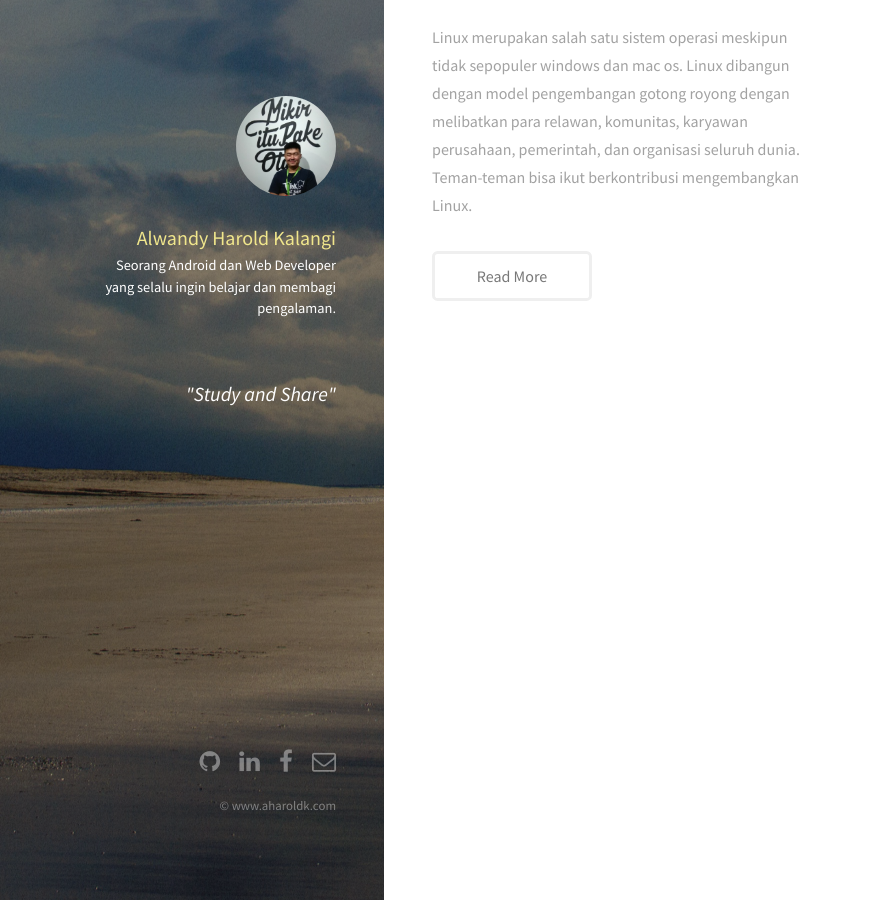
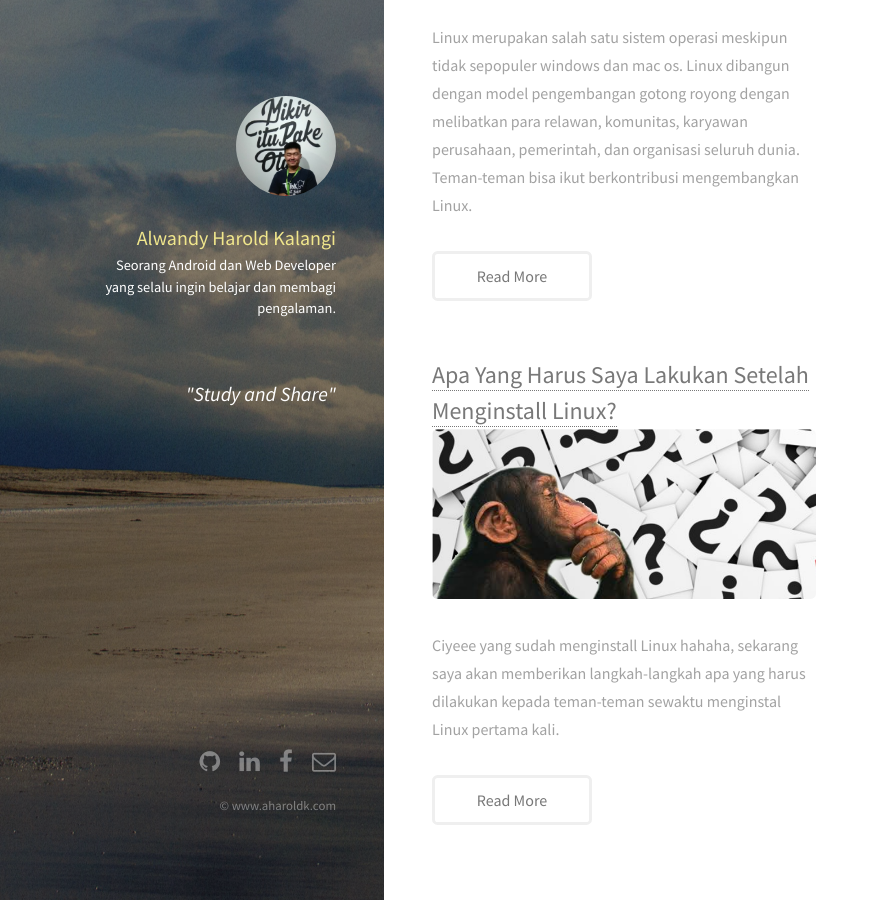
Before and after one commit to aharoldk/aharoldk.com, a Jekyll site: the page built from _posts/2018-01-07-Memilih-Distro-Yang-Tepat.markdown, in a window 1280 px wide and 900 px high, scrolled down 5035 px. Shown: the whole window, without its empty margins (0-879 px from the left). Built offline with Jekyll 4.4.1, drawn with Linux system fonts in a browser that asks for light colours; nearby versions of some CDN libraries; some of the changed lines change nothing that is shown.

Commit message:
Artikel 3, 13-01-2018

```diff
--- a/_config.yml
+++ b/_config.yml
@@ -1,8 +1,8 @@
 locale: "en-US"
 title: Alwandy Harold Kalangi Blog's # Title of your site
 url: "http://www.aharoldk.com" # the base hostname & protocol for your site
-baseurl: "https://aharoldk.github.io/aharoldk.com" # the subpath of your site, e.g. /blog/
-# baseurl: ""
+# baseurl: "https://aharoldk.github.io/aharoldk.com" # the subpath of your site, e.g. /blog/
+baseurl: ""
 google_analytics_key: ""
 
 # Default description in social shares for the jekyll-seo-tag gem
--- /dev/null
+++ b/_posts/2018-01-13-Apa-Yang-Harus-Dilakukan-Setelah-Menginstall-Linux?.markdown
@@ -0,0 +1,38 @@
+---
+layout: post
+title: Apa Yang Harus Saya Lakukan Setelah Menginstall Linux?
+categories: Linux
+date: 2018-01-12T11:00:44.000Z
+---
+<img src="{{ site.baseurl }}/images/fulls/3.png" class="fit image">
+Ciyeee yang sudah menginstall Linux hahaha, sekarang saya akan memberikan langkah-langkah apa yang harus dilakukan kepada teman-teman sewaktu menginstal Linux pertama kali.
+
+1.  Melakukan Koneksi Internet
+langkah pertama dan paling wajib dilakukan adalah mengkoneksikan device anda dengan internet. Untuk pertama kali penginstalan wajib untuk melakukan pengkoneksian internet gunanya untuk melakukan tahap-tahap selanjutnya.
+
+
+2. Update dan Upgrade
+Kemudian melakukan update dan upgrade, ini berfungsi untuk  system update dan merefresh repositori-repositori yang baru sebelum menginstall package yang lain. Ada 2 cara untuk mengupdate : pertama, dengan memperbarui repositori untuk mengambil informasi tentang package yang terbaru dan kedua adalah mengupgrade package tersebut. Untuk melakukannya anda membutuhkan terminal dan code untuk melakukan update dan upgrade.
+
+3. Install Driver Tambahan
+Sekarang sangat mudann untuk menambahkan driver hardware. Sisa membunka driver manager tool dimana akan menscan sistem kita dan mendeteksi hardware yang sedang terhubung dengan device kita.
+
+4. Install Media Codecs
+Ada beberapa distro yang tidak dapat melakukan pemutaran beberapa ekstensi file untuk file audio dan video. Oleh karena itu cara tergampangnya adalah melakukan penginstalan media codecs ini. Ini akan menginstall seluruh kebutuhan multimedia secara otomatis. Untuk caranya silahkan tanya tante seksi google sesuai dengan distro yang anda install wkwkwkwk.
+
+5.  Install Software Lain
+setelah itu install software-software lain seperti :
+- Gimp – Editor image yang mirip seperti photoshop
+- Inkscape – Editor vector miriplah dengan Coreldraw
+- VLC – Pemutar video yang paling populer
+- Chrome – web browser yang saya paling suka gunakan
+- Redshift – ini untuk yang kerja sampe malam, biar tampilan pc agak kuning biar tidak cepat buta.
+- TLP – mengatur daya laptop hemat dan kipas laptop biar tidak berisik
+- Adobe Flash – ini perlu untuk youtubean hahahaha
+- uget – software yang persis sama seperti idm
+- transmission – anda pembajak yang mendownload torren? Ini salah satu software yang tepat untuk diinstal.
+
+6. Tweaks
+Tweaks digunakan unduk mengatur tampilan dari linux kita, seperti tombol close, minimize, maximize mau ditempatkan dikiri atau dikanan, mengatur thema, icon, cursor, animasi, dsb.
+
+Ini merupakan langkah-langkah yang teman-teman dapat gunakan setelah menginstall linux. Selebihnya apabila ada pertanyaan teman-teman silahkan email saya ya, thx.
```
Also changed, not shown: _posts/2018-01-06-Kenapa-Menggunakan-Linux?.markdown (renamed from _posts/2018-01-06-Kenapa-Menggunakan_Linux?.markdown), images/fulls/3.png (added), images/thumbs/01.jpg (deleted), images/thumbs/02.jpg (deleted), images/thumbs/03.jpg (deleted), images/thumbs/04.jpg (deleted), images/thumbs/05.jpg (deleted), images/thumbs/06.jpg (deleted).
